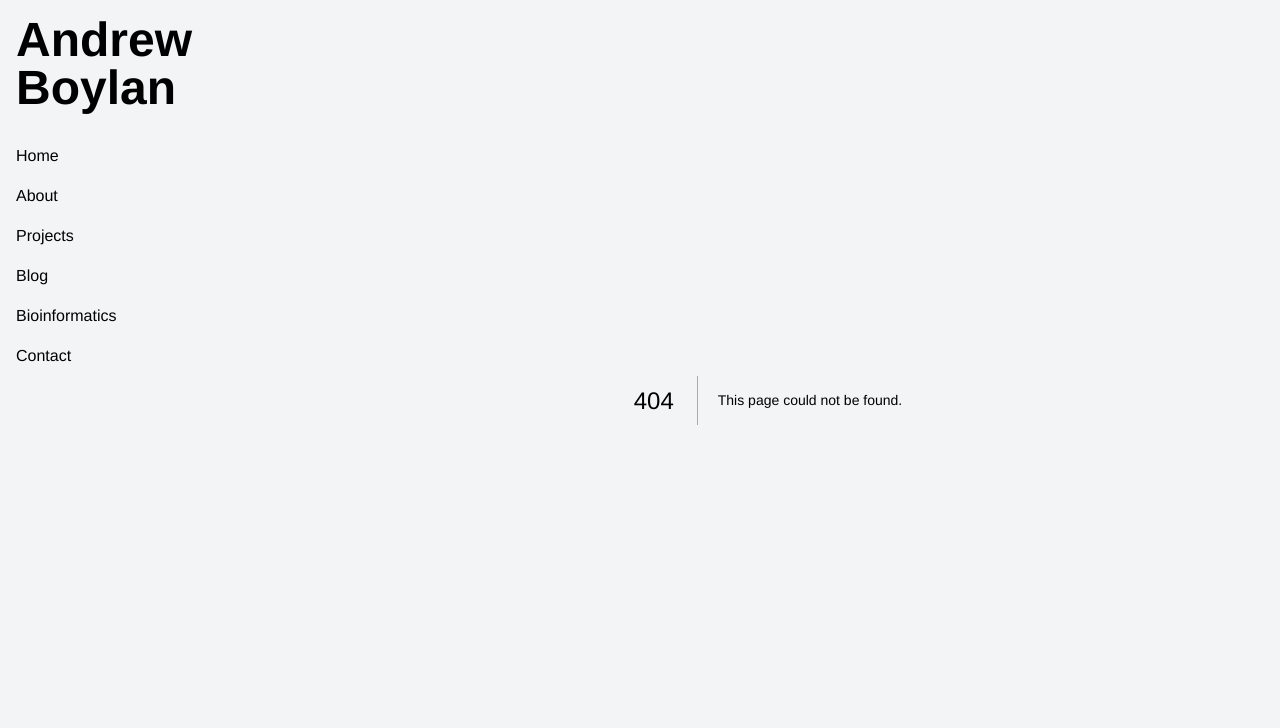
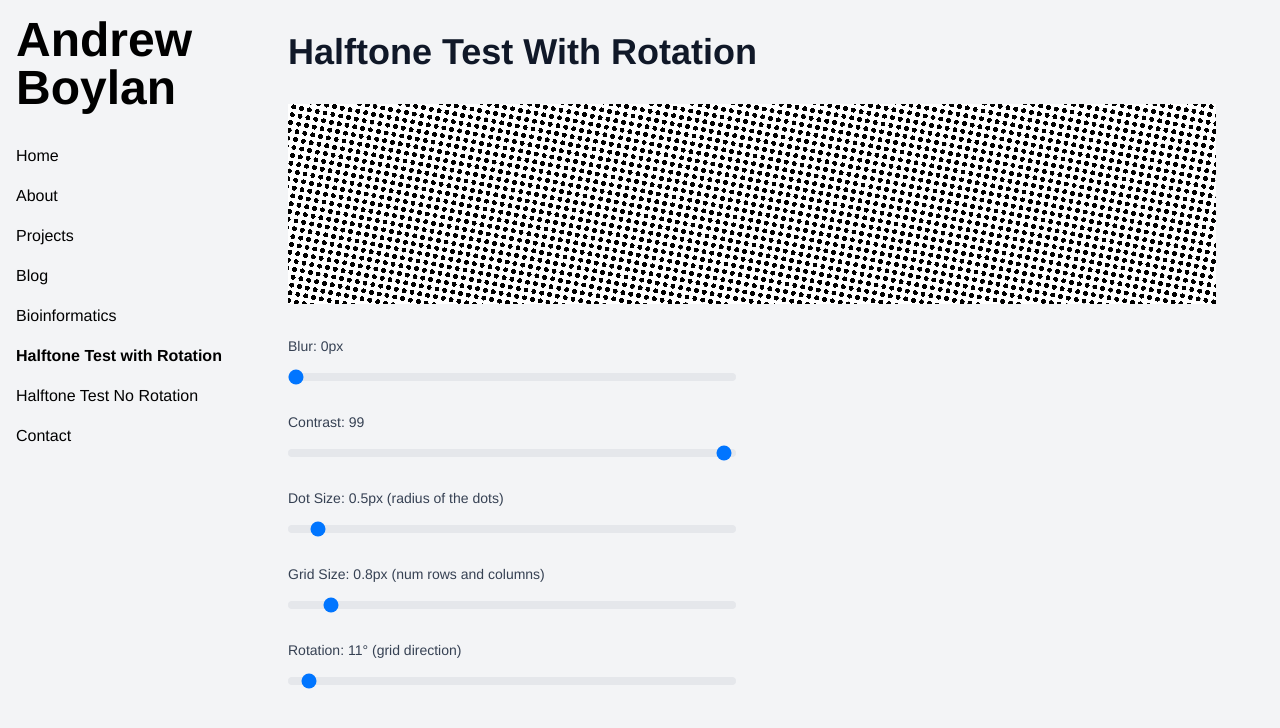
Before and after one commit to eastmountaincode/personal_site_next_2025, a Next.js app: page /halftone-test-with-rotation in a window 1280 px wide. Before the commit this address had no page. Shown: the top 728 px of the page. Built offline with nearby package versions, Linux system fonts and the light colour scheme.

Commit message:
halftone

```diff
--- a/src/app/bioinformatics/page.tsx
+++ b/src/app/bioinformatics/page.tsx
@@ -8,7 +8,7 @@ export default function BioinformaticsPage() {
       id: 1,
       title: "Protein Structure Prediction",
       description: "Machine learning approach to predict protein tertiary structure from amino acid sequences using transformer models.",
-      image: "https://images.unsplash.com/photo-1559757148-5c350d0d3c56?w=400&h=240&fit=crop",
+      image: "https://www.biopharma-excellence.com/wp-content/themes/bpe/images/dna-bg.jpg",
       tags: ["Python", "PyTorch", "Protein Folding", "Deep Learning"],
       date: "2024"
     },
@@ -16,6 +16,7 @@ export default function BioinformaticsPage() {
       id: 2,
       title: "Genomic Variant Analysis Pipeline",
       description: "Automated pipeline for processing and analyzing genomic variants from whole genome sequencing data.",
+      image: "https://www.biopharma-excellence.com/wp-content/themes/bpe/images/dna-bg.jpg",
       tags: ["Bioconductor", "R", "NGS", "GATK"],
       date: "2023"
     },
@@ -23,7 +24,7 @@ export default function BioinformaticsPage() {
       id: 3,
       title: "Drug-Target Interaction Network",
       description: "Network analysis of drug-target interactions using graph neural networks to predict novel therapeutic targets.",
-      image: "https://images.unsplash.com/photo-1559757175-0eb30cd8c063?w=400&h=240&fit=crop",
+      image: "https://www.biopharma-excellence.com/wp-content/themes/bpe/images/dna-bg.jpg",
       tags: ["NetworkX", "Graph ML", "Drug Discovery", "Python"],
       date: "2023"
     },
@@ -31,6 +32,7 @@ export default function BioinformaticsPage() {
       id: 4,
       title: "scRNA-seq Cell Type Classification",
       description: "Single-cell RNA sequencing analysis for automated cell type identification in immune system studies.",
+      image: "https://www.biopharma-excellence.com/wp-content/themes/bpe/images/dna-bg.jpg",
       tags: ["Scanpy", "Python", "Single Cell", "Immunology"],
       date: "2024"
     },
@@ -38,7 +40,7 @@ export default function BioinformaticsPage() {
       id: 5,
       title: "Phylogenetic Tree Reconstruction",
       description: "Maximum likelihood methods for reconstructing evolutionary relationships from molecular sequence data.",
-      image: "https://images.unsplash.com/photo-1628595351029-c2bf17511435?w=400&h=240&fit=crop",
+      image: "https://www.biopharma-excellence.com/wp-content/themes/bpe/images/dna-bg.jpg",
       tags: ["R", "Phylogenetics", "Evolution", "BEAST"],
       date: "2022"
     },
@@ -46,6 +48,7 @@ export default function BioinformaticsPage() {
       id: 6,
       title: "CRISPR Guide RNA Design Tool",
       description: "Web application for designing optimal guide RNAs for CRISPR-Cas9 gene editing experiments.",
+      image: "https://www.biopharma-excellence.com/wp-content/themes/bpe/images/dna-bg.jpg",
       tags: ["React", "Bioinformatics", "CRISPR", "Web App"],
       date: "2023"
     }
--- /dev/null
+++ b/src/app/halftone-test-no-rotation/page.tsx
@@ -0,0 +1,113 @@
+"use client";
+
+import { useState, useEffect, useRef } from "react";
+
+export default function HalftoneTestNoRotationPage() {
+  // Parameters for the halftone effect
+  const [brightness, setBrightness] = useState(0.55);
+  const [blur, setBlur] = useState(0);
+  const [contrast, setContrast] = useState(100);
+  const [dotSize, setDotSize] = useState(6.6);
+  const [gridSize, setGridSize] = useState(10);
+  const [containerWidth, setContainerWidth] = useState(400);
+
+  const containerRef = useRef<HTMLDivElement>(null);
+
+  useEffect(() => {
+    const updateWidth = () => {
+      if (containerRef.current) {
+        const availableWidth = containerRef.current.offsetWidth - 96; // Account for padding (p-6 md:p-8)
+        setContainerWidth(Math.floor(availableWidth / gridSize) * gridSize);
+      }
+    };
+
+    updateWidth();
+    window.addEventListener('resize', updateWidth);
+    return () => window.removeEventListener('resize', updateWidth);
+  }, [gridSize]);
+
+  return (
+    <div className="p-6 md:p-8" ref={containerRef}>
+      {/* Header */}
+      <div className="mb-8">
+        <h1 className="text-4xl font-bold text-gray-900 mb-4">Halftone Test (No Rotation)</h1>
+
+      </div>
+
+      {/* Content */}
+      <div className="mb-8" style={{
+        backgroundImage: `radial-gradient(${dotSize}px at center, black, white)`,
+        backgroundSize: `${gridSize}px ${gridSize}px`,
+        width: `${containerWidth}px`,
+        height: `${Math.floor(200 / gridSize) * gridSize}px`,
+        filter: `blur(${blur}px) contrast(${contrast})`
+      }}></div>
+
+      {/* Blur Slider */}
+      <div className="mb-6 max-w-md">
+        <label className="block text-sm font-medium text-gray-700 mb-2">
+          Blur: {blur}px
+        </label>
+        <input
+          type="range"
+          min="0"
+          max="10"
+          step="0.1"
+          value={blur}
+          onChange={(e) => setBlur(parseFloat(e.target.value))}
+          className="w-full h-2 bg-gray-200 rounded-lg appearance-none cursor-pointer"
+        />
+      </div>
+
+      {/* Contrast Slider */}
+      <div className="mb-6 max-w-md">
+        <label className="block text-sm font-medium text-gray-700 mb-2">
+          Contrast: {contrast}
+        </label>
+        <input
+          type="range"
+          min="0"
+          max="100"
+          step="1"
+          value={contrast}
+          onChange={(e) => setContrast(parseInt(e.target.value))}
+          className="w-full h-2 bg-gray-200 rounded-lg appearance-none cursor-pointer"
+        />
+      </div>
+
+      {/* Dot Size Slider */}
+      <div className="mb-6 max-w-md">
+        <label className="block text-sm font-medium text-gray-700 mb-2">
+          Dot Size: {dotSize}px
+        </label>
+        <input
+          type="range"
+          min="0"
+          max="30"
+          step="0.1"
+          value={dotSize}
+          onChange={(e) => setDotSize(parseFloat(e.target.value))}
+          className="w-full h-2 bg-gray-200 rounded-lg appearance-none cursor-pointer"
+        />
+      </div>
+
+      {/* Grid Size Slider */}
+      <div className="mb-6 max-w-md">
+        <label className="block text-sm font-medium text-gray-700 mb-2">
+          Grid Size: {gridSize}px
+        </label>
+        <input
+          type="range"
+          min="0"
+          max="30"
+          step="0.1"
+          value={gridSize}
+          onChange={(e) => setGridSize(parseFloat(e.target.value))}
+          className="w-full h-2 bg-gray-200 rounded-lg appearance-none cursor-pointer"
+        />
+      </div>
+
+
+    </div>
+  );
+}
--- /dev/null
+++ b/src/app/halftone-test-with-rotation/page.tsx
@@ -0,0 +1,139 @@
+"use client";
+
+import { useState, useEffect, useRef } from "react";
+
+export default function HalftoneTestWithRotationPage() {
+  // Parameters for the halftone effect - ready for sliders
+  const [blur, setBlur] = useState(0);
+  const [contrast, setContrast] = useState(99);
+  const [dotSize, setDotSize] = useState(0.5);
+  const [gridSize, setGridSize] = useState(0.8);
+  const [rotation, setRotation] = useState(11);
+  const [containerWidth, setContainerWidth] = useState(400);
+
+  const containerRef = useRef<HTMLDivElement>(null);
+
+  useEffect(() => {
+    const updateWidth = () => {
+      if (containerRef.current) {
+        const availableWidth = containerRef.current.offsetWidth - 96; // Account for padding (p-6 md:p-8)
+        setContainerWidth(Math.floor(availableWidth / gridSize) * gridSize);
+      }
+    };
+
+    updateWidth();
+    window.addEventListener('resize', updateWidth);
+    return () => window.removeEventListener('resize', updateWidth);
+  }, [gridSize]);
+
+  return (
+    <div className="p-6 md:p-8" ref={containerRef}>
+      {/* Header */}
+      <div className="mb-8">
+        <h1 className="text-4xl font-bold text-gray-900 mb-4">Halftone Test With Rotation</h1>
+
+      </div>
+
+      {/* Content */}
+      <div
+        className="mb-8 relative overflow-hidden"
+        style={{
+          width: `${containerWidth}px`,
+          height: `${Math.floor(200 / gridSize) * gridSize}px`,
+          filter: `blur(${blur}px) contrast(${contrast})`
+        }}
+      >
+        <div
+          className="absolute inset-0"
+          style={{
+            backgroundImage: `radial-gradient(${dotSize}px at center, black, white)`,
+            backgroundSize: `${gridSize}px ${gridSize}px`,
+            transform: `rotate(${rotation}deg) scale(10)`,
+            transformOrigin: 'center'
+          }}
+        />
+      </div>
+
+      {/* Blur Slider */}
+      <div className="mb-6 max-w-md">
+        <label className="block text-sm font-medium text-gray-700 mb-2">
+          Blur: {blur}px
+        </label>
+        <input
+          type="range"
+          min="0"
+          max="10"
+          step="0.1"
+          value={blur}
+          onChange={(e) => setBlur(parseFloat(e.target.value))}
+          className="w-full h-2 bg-gray-200 rounded-lg appearance-none cursor-pointer"
+        />
+      </div>
+
+      {/* Contrast Slider */}
+      <div className="mb-6 max-w-md">
+        <label className="block text-sm font-medium text-gray-700 mb-2">
+          Contrast: {contrast}
+        </label>
+        <input
+          type="range"
+          min="0"
+          max="100"
+          step="1"
+          value={contrast}
+          onChange={(e) => setContrast(parseInt(e.target.value))}
+          className="w-full h-2 bg-gray-200 rounded-lg appearance-none cursor-pointer"
+        />
+      </div>
+
+      {/* Dot Size Slider */}
+      <div className="mb-6 max-w-md">
+        <label className="block text-sm font-medium text-gray-700 mb-2">
+          Dot Size: {dotSize}px (radius of the dots)
+        </label>
+        <input
+          type="range"
+          min="0"
+          max="10"
+          step="0.1"
+          value={dotSize}
+          onChange={(e) => setDotSize(parseFloat(e.target.value))}
+          className="w-full h-2 bg-gray-200 rounded-lg appearance-none cursor-pointer"
+        />
+      </div>
+
+      {/* Grid Size Slider */}
+      <div className="mb-6 max-w-md">
+        <label className="block text-sm font-medium text-gray-700 mb-2">
+          Grid Size: {gridSize}px (num rows and columns)
+        </label>
+        <input
+          type="range"
+          min="0"
+          max="10"
+          step="0.1"
+          value={gridSize}
+          onChange={(e) => setGridSize(parseFloat(e.target.value))}
+          className="w-full h-2 bg-gray-200 rounded-lg appearance-none cursor-pointer"
+        />
+      </div>
+
+      {/* Rotation Slider */}
+      <div className="mb-6 max-w-md">
+        <label className="block text-sm font-medium text-gray-700 mb-2">
+          Rotation: {rotation}° (grid direction)
+        </label>
+        <input
+          type="range"
+          min="0"
+          max="360"
+          step="1"
+          value={rotation}
+          onChange={(e) => setRotation(parseInt(e.target.value))}
+          className="w-full h-2 bg-gray-200 rounded-lg appearance-none cursor-pointer"
+        />
+      </div>
+
+    </div>
+  );
+}
--- a/src/app/layout.tsx
+++ b/src/app/layout.tsx
@@ -3,6 +3,7 @@
 import type { Metadata } from "next";
 import Link from "next/link";
 import { useState } from "react";
+import { usePathname } from "next/navigation";
 import "./globals.css";
 
 const navigation = [
@@ -11,6 +12,8 @@ const navigation = [
   { name: "Projects", href: "/projects" },
   { name: "Blog", href: "/blog" },
   { name: "Bioinformatics", href: "/bioinformatics" },
+  { name: "Halftone Test with Rotation", href: "/halftone-test-with-rotation" },
+  { name: "Halftone Test No Rotation", href: "/halftone-test-no-rotation" },
   { name: "Contact", href: "/contact" },
 ];
 
@@ -20,6 +23,7 @@ export default function RootLayout({
   children: React.ReactNode;
 }>) {
   const [isMobileMenuOpen, setIsMobileMenuOpen] = useState(false);
+  const pathname = usePathname();
 
   const toggleMobileMenu = () => {
     setIsMobileMenuOpen(!isMobileMenuOpen);
@@ -60,16 +64,23 @@ export default function RootLayout({
               <nav className={`${
                 isMobileMenuOpen ? 'block' : 'hidden'
               } md:block`}>
-                {navigation.map((item) => (
+                {navigation.map((item) => {
+                  const isActive = pathname === item.href;
+                  return (
                     <Link
                       key={item.name}
                       href={item.href}
-                    className="block py-2 hover:underline"
+                      className={`block py-2 ${
+                        isActive
+                          ? 'font-bold'
+                          : 'hover:underline'
+                      }`}
                       onClick={() => setIsMobileMenuOpen(false)} // Close menu when link is clicked
                     >
                       {item.name}
                     </Link>
-                ))}
+                  );
+                })}
               </nav>
             </div>
           </aside>
--- a/src/components/ProjectCard.tsx
+++ b/src/components/ProjectCard.tsx
@@ -17,12 +17,9 @@ export default function ProjectCard({
   onViewDetails,
   className = ""
 }: ProjectCardProps) {
-  // Use placeholder image if none provided
-  const imageUrl = image || "https://via.placeholder.com/400x240/e2e8f0/64748b?text=Project+Image";
-
   return (
     <div
-      className={`bg-white rounded-lg shadow-md transition-shadow duration-300 p-6 border border-gray-200 flex flex-col ${className}`}
+      className={`bg-white rounded-lg transition-shadow duration-300 p-6 border border-gray-200 flex flex-col ${className}`}
     >
       {/* Card Header */}
       <div className="flex justify-between items-start mb-4">
@@ -34,18 +31,31 @@ export default function ProjectCard({
         </span>
       </div>
 
-      {/* Image */}
-      <div className="mb-4 aspect-[4/3] bg-gray-200 rounded-md overflow-hidden hidden sm:block">
+      {/* Image - only show if provided */}
+      {image && (
+        <div className="mb-4 aspect-[2/1] rounded-md overflow-hidden">
+          <div
+            className="halftone w-full h-full relative"
+            style={{
+              filter: 'grayscale(100%) brightness(0.55) blur(2px) contrast(99)'
+            }}
+          >
             <img
-          src={imageUrl}
+              src={image}
               alt={title}
               className="w-full h-full object-cover"
-          onError={(e) => {
-            // Fallback to placeholder if image fails to load
-            e.currentTarget.src = "https://via.placeholder.com/400x240/e2e8f0/64748b?text=Image+Not+Found";
+            />
+            <div
+              className="absolute inset-0"
+              style={{
+                background: 'radial-gradient(2.3px at center, black, white)',
+                backgroundSize: '7.5px 7.5px',
+                mixBlendMode: 'screen'
               }}
             />
           </div>
+        </div>
+      )}
 
       {/* Description */}
       <p className="text-gray-600 mb-4 line-clamp-3">
```
Lines whose indentation alone changed are shown as unchanged.
